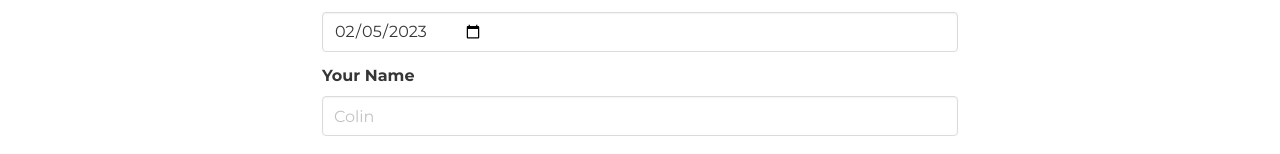
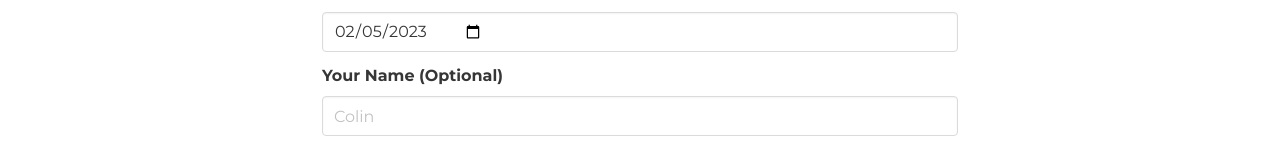
Before and after one commit to c-o-l-i-n/potluk, a Next.js app: page /new in a window 1280 px wide. Shown: the part 200-354 px from the top of the page. Built offline with nearby package versions, Linux system fonts and the light colour scheme.

Commit message:
📇 Specifiy that "Your Name" field is optional

```diff
--- a/src/pages/new.tsx
+++ b/src/pages/new.tsx
@@ -72,7 +72,7 @@ export default function New (): ReactElement {
       />
       <InputField
         type='text'
-        label='Your Name'
+        label='Your Name (Optional)'
         placeholder='Colin'
         onChange={setUsername}
         disabled={isLoading}
```
